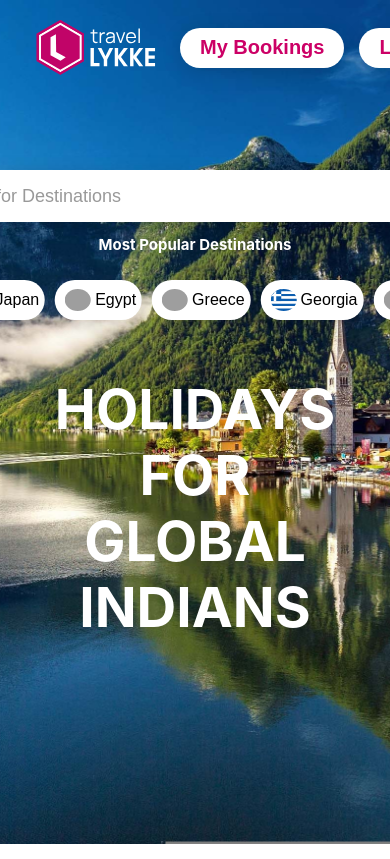
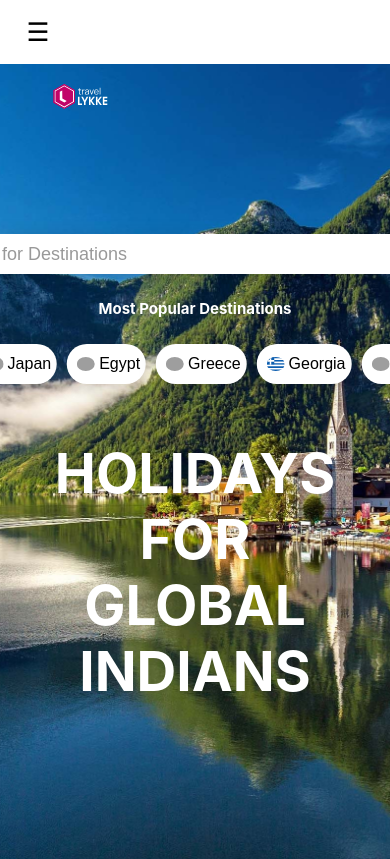
Before and after one commit to Kunal-1810/Lykke, a React (Create React App) app: page / in a window 390 px wide. Shown: the top 859 px of the page. Built offline with nearby package versions, Linux system fonts and the light colour scheme; grey boxes are pictures that could not be loaded.

Commit message:
Make menu mobile friendly with hamburger toggle

```diff
--- a/src/App.js
+++ b/src/App.js
@@ -6,6 +6,7 @@ import Bookings from './Bookings';
 import Error from './Error';
 import Menu from './Menu';
 import { Routes, Route } from 'react-router-dom';
+
 
 const App = () => {
     return (
--- a/src/Menu.css
+++ b/src/Menu.css
@@ -1,18 +1,52 @@
+* { box-sizing: border-box; }
 
-.nav-link{
-    text-decoration: none;
-    color: black;
-    height:1px;
+.top-bar1 {
+  display: flex;
+  align-items: center;
+  justify-content: space-between;
+  padding: 10px 16px;
+  position: relative;
+}
 
-    z-index: 10;
+.nav-buttons {
+  display: flex;
+  gap: 12px;
+}
 
+.nav-link {
+  padding: 10px 16px;
+  text-decoration: none;
+  min-height: 44px;            /* comfortable touch target */
+  display: inline-flex;
+  align-items: center;
 }
-.nav-button{
-    height:1px;
-    z-index: 10;
+
+.menu-toggle {
+  display: none;               /* hidden on desktop */
+  font-size: 1.6rem;
+  background: none;
+  border: none;
+  cursor: pointer;
+  min-width: 44px;
+  min-height: 44px;
 }
-.top-bar1{
-    height: 0px;
 
-    z-index: 10;
+/* Phones and small tablets */
+@media (max-width: 768px) {
+  .menu-toggle { display: block; }
+
+  .nav-buttons {
+    display: none;             /* hidden until opened */
+    flex-direction: column;
+    position: absolute;
+    top: 100%;
+    left: 0;
+    right: 0;
+    background: #fff;          /* match your theme */
+    padding: 8px 16px;
+    box-shadow: 0 4px 8px rgba(0, 0, 0, 0.15);
+    z-index: 100;
+  }
+
+  .nav-buttons.open { display: flex; }
 }
--- a/src/Menu.js
+++ b/src/Menu.js
@@ -1,19 +1,39 @@
-import React from "react";
+import React, { useState } from "react";
 import { NavLink } from "react-router-dom";
-import './Menu.css';
+import "./Menu.css";
 
 const linkClass = (base) => ({ isActive }) =>
   isActive ? `${base} active-css` : base;
 
 const Menu = () => {
+  const [open, setOpen] = useState(false);
+  const closeMenu = () => setOpen(false);
+
   return (
     <div className="top-bar1">
-        <div className="nav-buttons">
-          <NavLink end to="/" className={linkClass("nav-link")}>  </NavLink>
-          <NavLink to="/bookings" className={linkClass("nav-link")}>  </NavLink>
-          <NavLink to="/login" className={linkClass("nav-link")}>  </NavLink>
-          <NavLink to="/about" className={linkClass("nav-link")}>  </NavLink>
-        </div>
+      <button
+        className="menu-toggle"
+        onClick={() => setOpen(!open)}
+        aria-label="Toggle menu"
+        aria-expanded={open}
+      >
+        {open ? "✕" : "☰"}
+      </button>
+
+      <div className={`nav-buttons ${open ? "open" : ""}`}>
+        <NavLink end to="/" className={linkClass("nav-link")} onClick={closeMenu}>
+          Home
+        </NavLink>
+        <NavLink to="/bookings" className={linkClass("nav-link")} onClick={closeMenu}>
+          My Bookings
+        </NavLink>
+        <NavLink to="/login" className={linkClass("nav-link")} onClick={closeMenu}>
+          Login
+        </NavLink>
+        <NavLink to="/about" className={linkClass("nav-link")} onClick={closeMenu}>
+          About
+        </NavLink>
+      </div>
     </div>
   );
 };
```
Also changed, not shown: public/index.html (+2 -21 lines).
